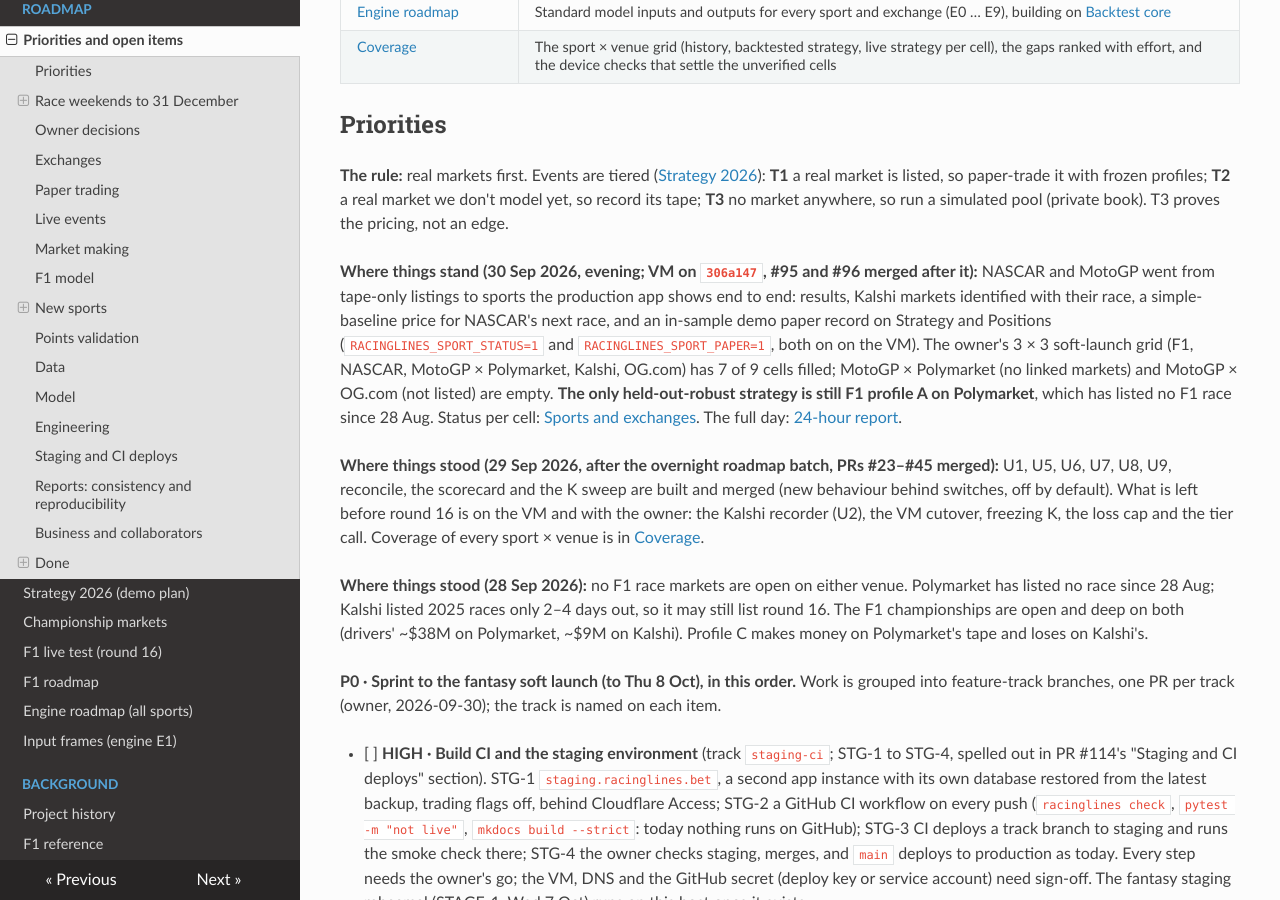
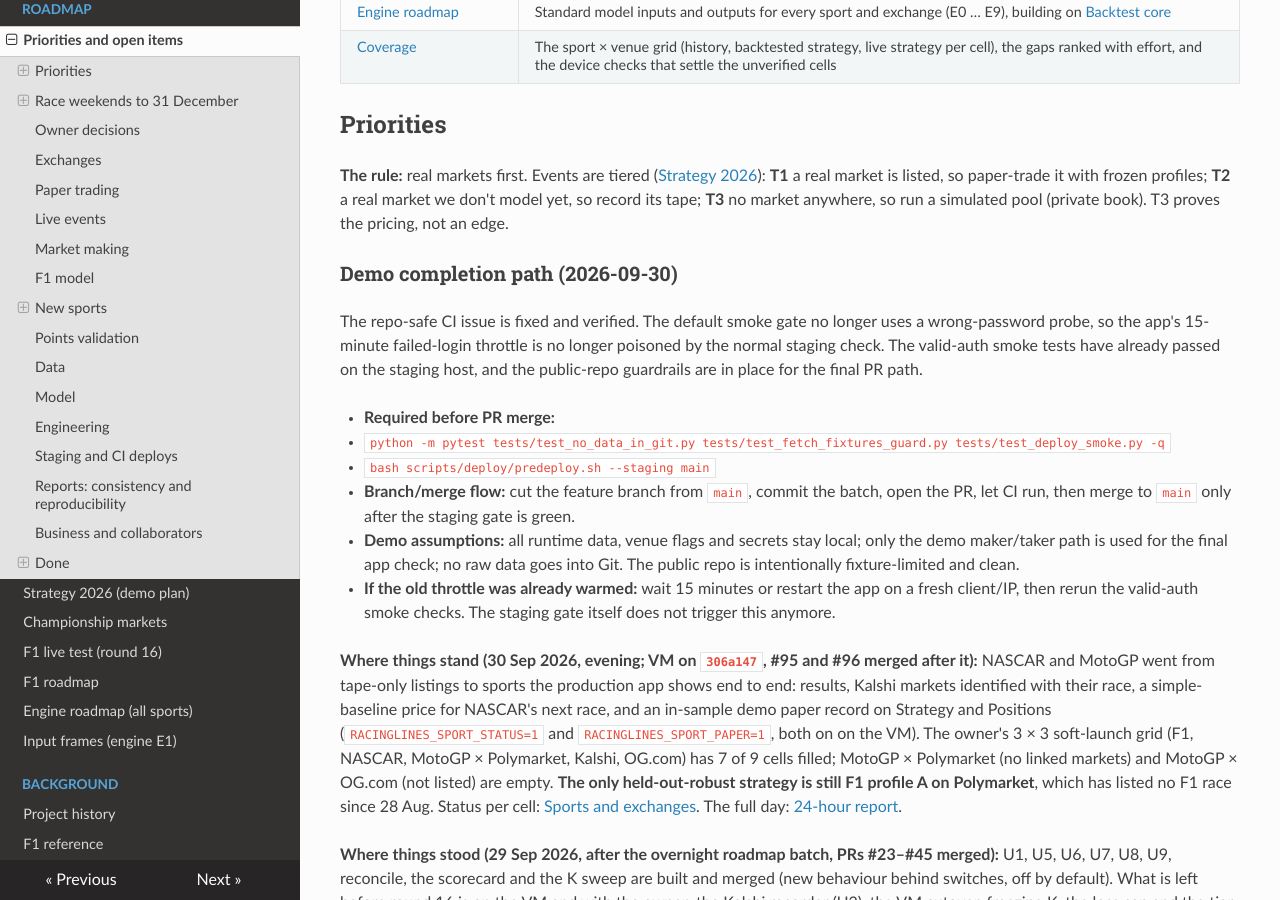
Before and after one commit to lalligagger/racinglines-public, an MkDocs documentation site: the page built from docs/todo.md, in a window 1280 px wide and 900 px high, scrolled down 579 px. Built offline with MkDocs 1.6.1, drawn with Linux system fonts in a browser that asks for light colours; nearby versions of some CDN libraries.

Commit message:
[docs] add docs-only deploy skip and final demo plan

```diff
--- a/docs/todo.md
+++ b/docs/todo.md
@@ -26,6 +26,22 @@
 **T1** a real market is listed, so paper-trade it with frozen profiles; **T2** a real market we don't
 model yet, so record its tape; **T3** no market anywhere, so run a simulated pool (private book). T3
 proves the pricing, not an edge.
+
+### Demo completion path (2026-09-30)
+
+The repo-safe CI issue is fixed and verified. The default smoke gate no longer uses a wrong-password probe, so the
+app's 15-minute failed-login throttle is no longer poisoned by the normal staging check. The valid-auth smoke tests
+have already passed on the staging host, and the public-repo guardrails are in place for the final PR path.
+
+- **Required before PR merge:**
+  - `python -m pytest tests/test_no_data_in_git.py tests/test_fetch_fixtures_guard.py tests/test_deploy_smoke.py -q`
+  - `bash scripts/deploy/predeploy.sh --staging main`
+- **Branch/merge flow:** cut the feature branch from `main`, commit the batch, open the PR, let CI run, then merge to
+  `main` only after the staging gate is green.
+- **Demo assumptions:** all runtime data, venue flags and secrets stay local; only the demo maker/taker path is used for
+  the final app check; no raw data goes into Git. The public repo is intentionally fixture-limited and clean.
+- **If the old throttle was already warmed:** wait 15 minutes or restart the app on a fresh client/IP, then rerun the
+  valid-auth smoke checks. The staging gate itself does not trigger this anymore.
 
 **Where things stand (30 Sep 2026, evening; VM on `306a147`, #95 and #96 merged after it):** NASCAR and MotoGP went
 from tape-only listings to sports the production app shows end to end: results, Kalshi markets identified with their
```
Also changed, not shown: CLAUDE.md (+20 -0 lines), README.md (+16 -0 lines), docs/history.md (+13 -0 lines), 1 other file.
